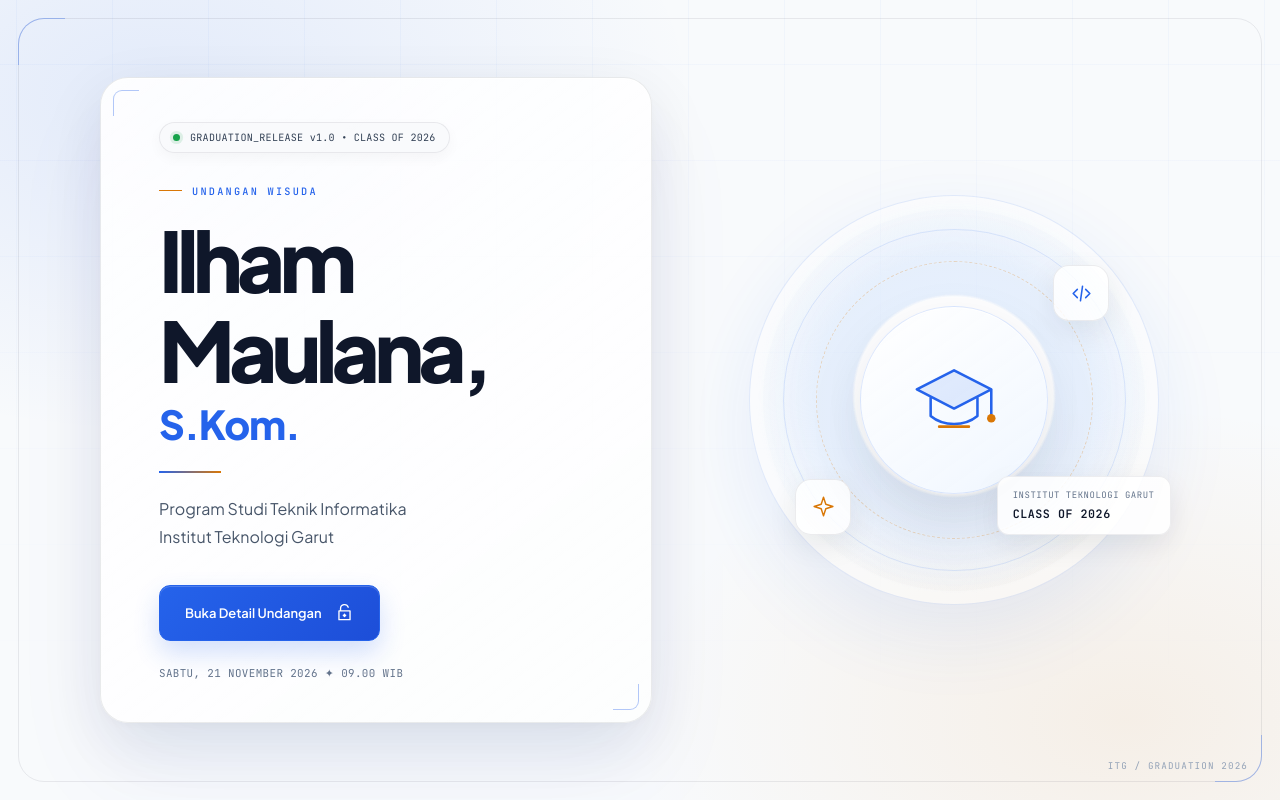
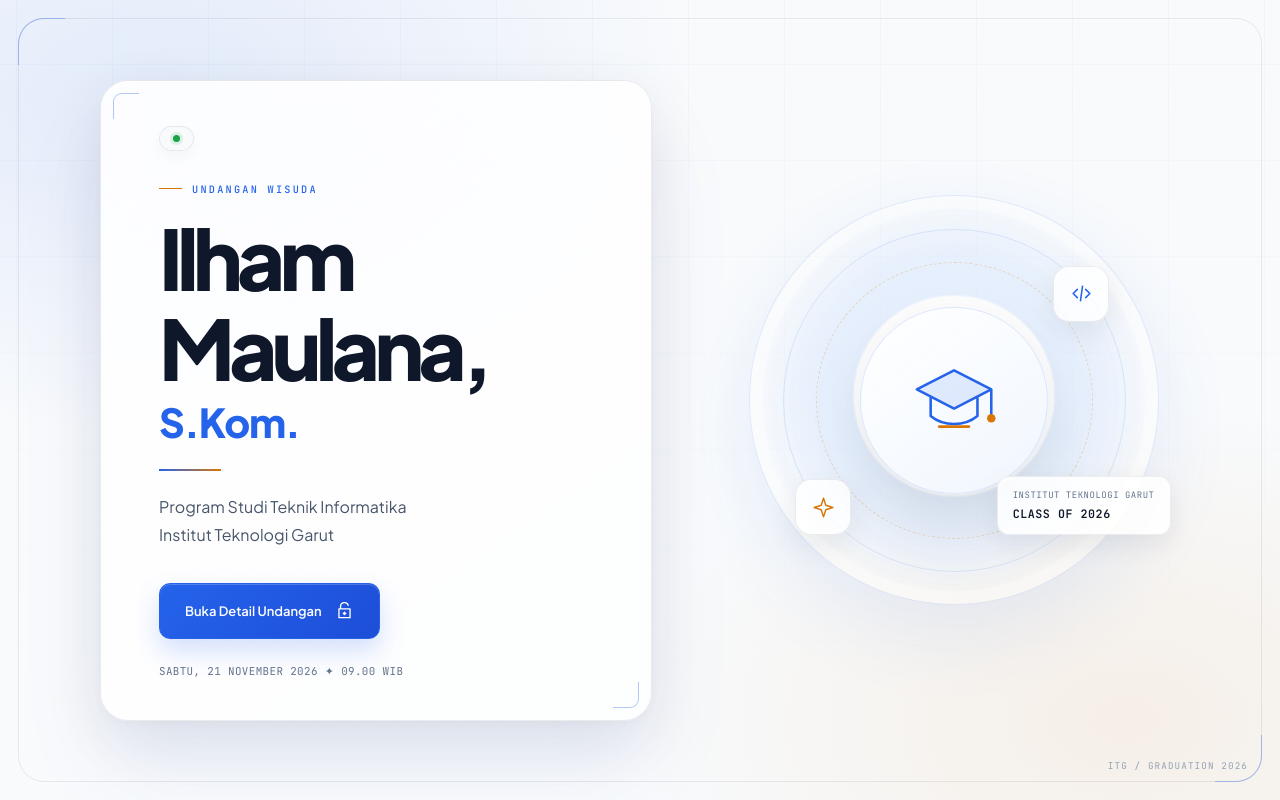
Before and after one commit to ilhamncloud/Undangan, a plain HTML site: page index.html in a window 1280 px wide. Drawn offline with Linux system fonts and the light colour scheme.

Commit message:
perubahan

```diff
--- a/index.html
+++ b/index.html
@@ -926,7 +926,7 @@
     <div class="cover-frame" aria-hidden="true"></div>
     <div class="cover-content">
       <div class="cover-copy">
-        <p class="system-badge"><span class="status-dot" aria-hidden="true"></span>GRADUATION_RELEASE v1.0 • CLASS OF 2026</p>
+        <p class="system-badge"><span class="status-dot" aria-hidden="true"></span></p>
         <p class="kicker">UNDANGAN WISUDA</p>
         <h1 id="cover-title">Ilham Maulana,<span>S.Kom.</span></h1>
         <div class="cover-rule" aria-hidden="true"></div>
```
